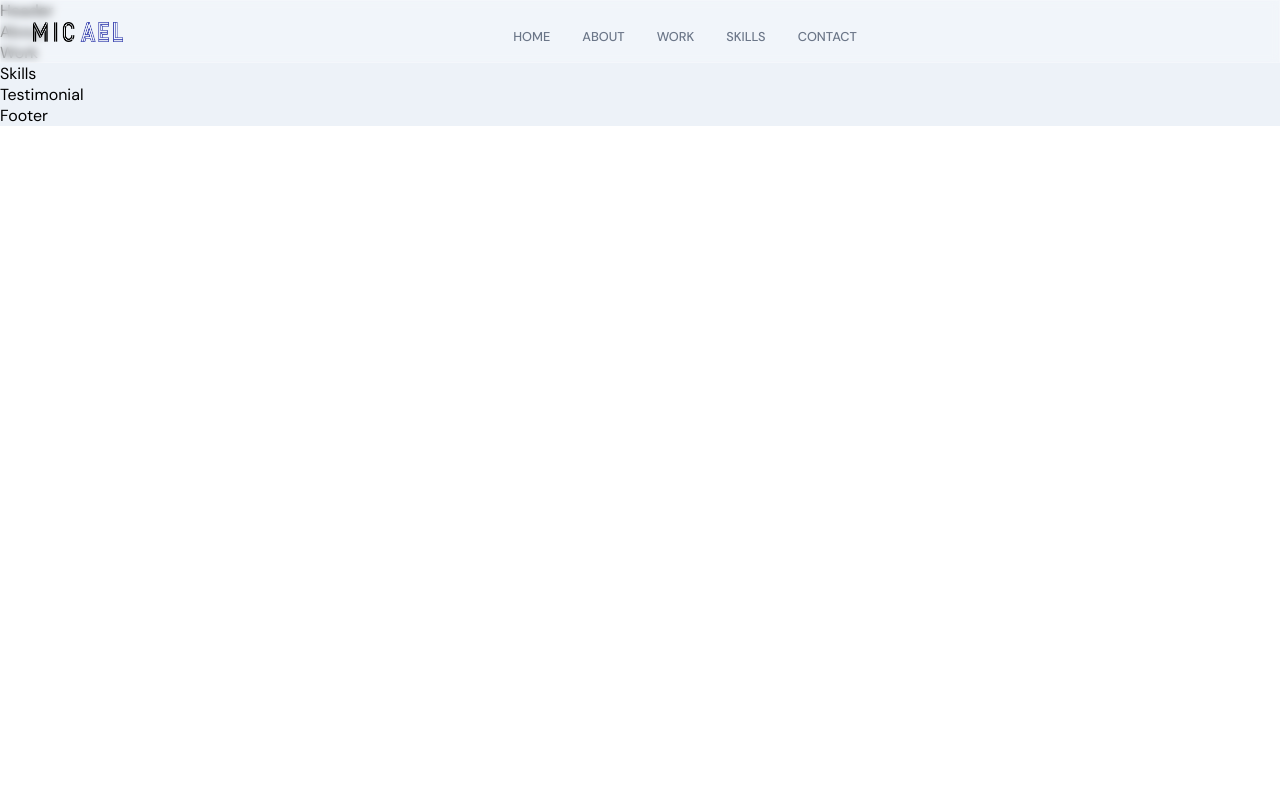
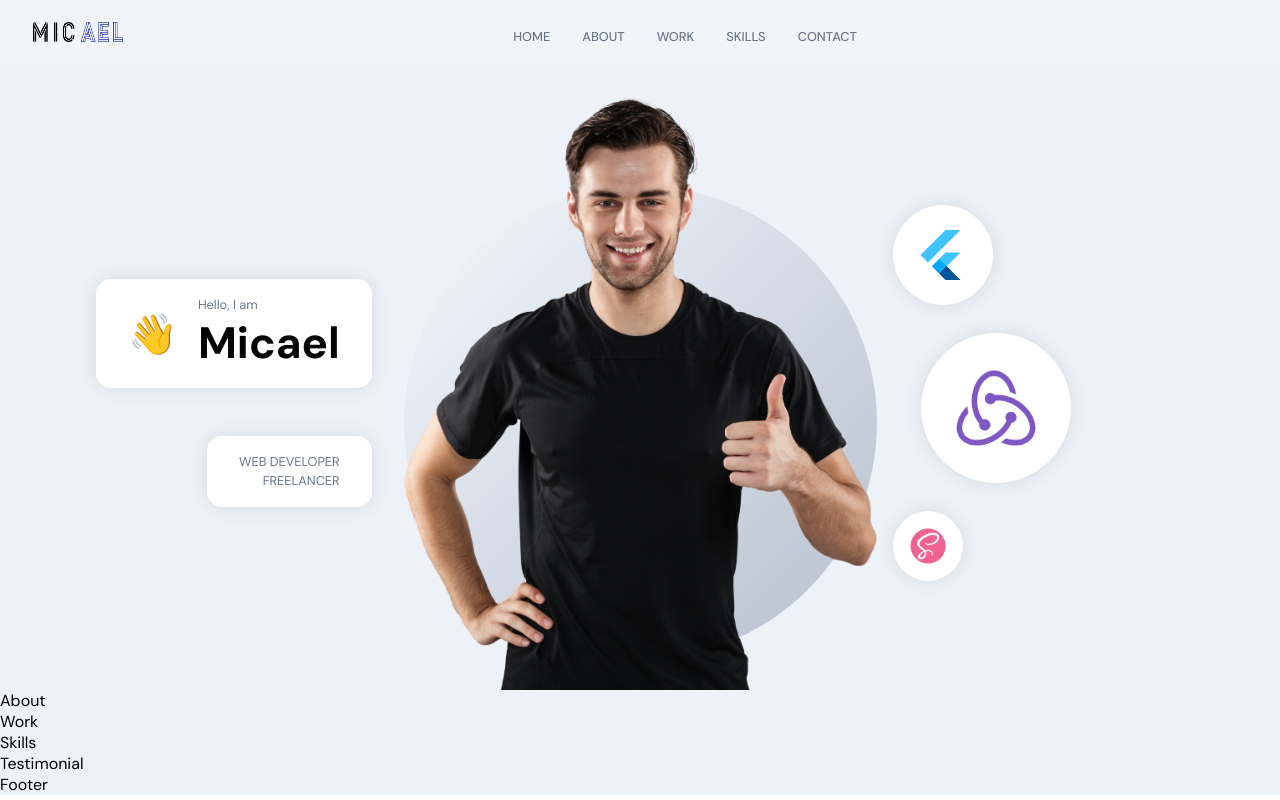
Before and after one commit to answebdev/sanity_portfolio, a React (Create React App) app: page / in a window 1280 px wide. Built offline with nearby package versions, Linux system fonts and the light colour scheme.

Commit message:
add Header

```diff
--- a/src/container/Header/Header.jsx
+++ b/src/container/Header/Header.jsx
@@ -1,10 +1,71 @@
-import React from 'react'
-import './Header.scss'
+import React from 'react';
+import { motion } from 'framer-motion';
+//import { AppWrap } from '../../wrapper';
+import { images } from '../../constants';
+import './Header.scss';
 
-const Header = () => {
-  return (
-    <div>Header</div>
-  )
-}
+const scaleVariants = {
+  whileInView: {
+    scale: [0, 1],
+    opacity: [0, 1],
+    transition: {
+      duration: 1,
+      ease: 'easeInOut',
+    },
+  },
+};
 
-export default Header
+const Header = () => (
+  <div className="app__header app__flex">
+    <motion.div
+      whileInView={{ x: [-100, 0], opacity: [0, 1] }}
+      transition={{ duration: 0.5 }}
+      className="app__header-info"
+    >
+      <div className="app__header-badge">
+        <div className="badge-cmp app__flex">
+          <span>👋</span>
+          <div style={{ marginLeft: 20 }}>
+            <p className="p-text">Hello, I am</p>
+            <h1 className="head-text">Micael</h1>
+          </div>
+        </div>
+
+        <div className="tag-cmp app__flex">
+          <p className="p-text">Web Developer</p>
+          <p className="p-text">Freelancer</p>
+        </div>
+      </div>
+    </motion.div>
+
+    <motion.div
+      whileInView={{ opacity: [0, 1] }}
+      transition={{ duration: 0.5, delayChildren: 0.5 }}
+      className="app__header-img"
+    >
+      <img src={images.profile} alt="profile_bg" />
+      <motion.img
+        whileInView={{ scale: [0, 1] }}
+        transition={{ duration: 1, ease: 'easeInOut' }}
+        src={images.circle}
+        alt="profile_circle"
+        className="overlay_circle"
+      />
+    </motion.div>
+
+    <motion.div
+      variants={scaleVariants}
+      whileInView={scaleVariants.whileInView}
+      className="app__header-circles"
+    >
+      {[images.flutter, images.redux, images.sass].map((circle, index) => (
+        <div className="circle-cmp app__flex" key={`circle-${index}`}>
+          <img src={circle} alt="profile_bg" />
+        </div>
+      ))}
+    </motion.div>
+  </div>
+);
+
+export default Header;
+// export default AppWrap(Header, 'home');
--- a/src/container/Header/Header.scss
+++ b/src/container/Header/Header.scss
@@ -0,0 +1,191 @@
+#home {
+    position: relative;
+    background: url("../../assets/bgIMG.png");
+    background-size: cover;
+    background-position: center;
+    background-repeat: repeat;
+
+    // disable the default padding styles
+    .app__wrapper {
+      padding: 0;
+
+      .copyright {
+        display: none;
+      }
+    }
+  }
+
+  .app__header {
+    flex: 1;
+    width: 100%;
+    height: 100%;
+    flex-direction: row;
+    padding: 6rem 2rem 0rem;
+
+    @media screen and (min-width: 2000px) {
+      padding-top: 8rem;
+    }
+
+    @media screen and (max-width: 1200px) {
+      flex-direction: column;
+    }
+
+    @media screen and (max-width: 450px) {
+      padding: 6rem 1rem 2rem;
+    }
+  }
+
+  .app__header-info {
+    flex: 0.65;
+    display: flex;
+    flex-direction: column;
+    justify-content: flex-start;
+    align-items: flex-start;
+    height: 100%;
+    margin: 0 2rem;
+
+    @media screen and (max-width: 1200px) {
+      width: 100%;
+      margin-right: 0rem;
+    }
+  }
+
+  .app__header-badge {
+    width: 100%;
+    display: flex;
+    justify-content: flex-end;
+    align-items: flex-end;
+    flex-direction: column;
+
+    .badge-cmp,
+    .tag-cmp {
+      padding: 1rem 2rem;
+      background: var(--white-color);
+      border-radius: 15px;
+      flex-direction: row;
+      width: auto;
+      box-shadow: 0px 0px 20px rgba(0, 0, 0, 0.1);
+    }
+
+    .tag-cmp {
+      flex-direction: column;
+      margin-top: 3rem;
+
+      p {
+        width: 100%;
+        text-transform: uppercase;
+        text-align: right;
+      }
+    }
+
+    span {
+      font-size: 2.5rem;
+
+      @media screen and (min-width: 2000px) {
+        font-size: 5rem;
+      }
+    }
+
+    @media screen and (max-width: 1200px) {
+      justify-content: flex-start;
+      align-items: flex-start;
+    }
+  }
+
+  .app__header-circles {
+    flex: 0.75;
+    display: flex;
+    flex-direction: column;
+    justify-content: space-evenly;
+    align-items: flex-start;
+    height: 100%;
+    margin-left: 1rem;
+
+    div {
+      width: 100px;
+      height: 100px;
+      border-radius: 50%;
+      background: var(--white-color);
+      box-shadow: 0px 0px 20px rgba(0, 0, 0, 0.1);
+
+      img {
+        width: 60%;
+        height: 60%;
+      }
+    }
+
+    // circles with different height & width
+
+    div:nth-child(1) {
+      width: 100px;
+      height: 100px;
+    }
+
+    div:nth-child(2) {
+      margin: 1.75rem;
+      width: 150px;
+      height: 150px;
+    }
+
+    div:nth-child(3) {
+      width: 70px;
+      height: 70px;
+    }
+
+    @media screen and (min-width: 2000px) {
+      div:nth-child(2) {
+        width: 400px;
+        height: 400px;
+      }
+
+      div:nth-child(3) {
+        width: 170px;
+        height: 170px;
+      }
+
+      div:nth-child(1) {
+        width: 200px;
+        height: 200px;
+      }
+    }
+
+    @media screen and (max-width: 1200px) {
+      width: 100%;
+      flex-direction: row;
+      flex-wrap: wrap;
+      margin-left: 0;
+
+      div {
+        margin: 1rem;
+      }
+    }
+  }
+
+  .app__header-img {
+    flex: 1;
+    height: 100%;
+    display: flex;
+    justify-content: flex-end;
+    align-items: flex-end;
+    position: relative;
+
+    img {
+      width: 100%;
+      object-fit: contain;
+      z-index: 1;
+    }
+
+    .overlay_circle {
+      position: absolute;
+      left: 0;
+      right: 0;
+      bottom: 0;
+      z-index: 0;
+      width: 100%;
+      height: 90%;
+    }
+
+    @media screen and (max-width: 1200px) {
+      margin: 2rem 0;
+    }
+  }
```
